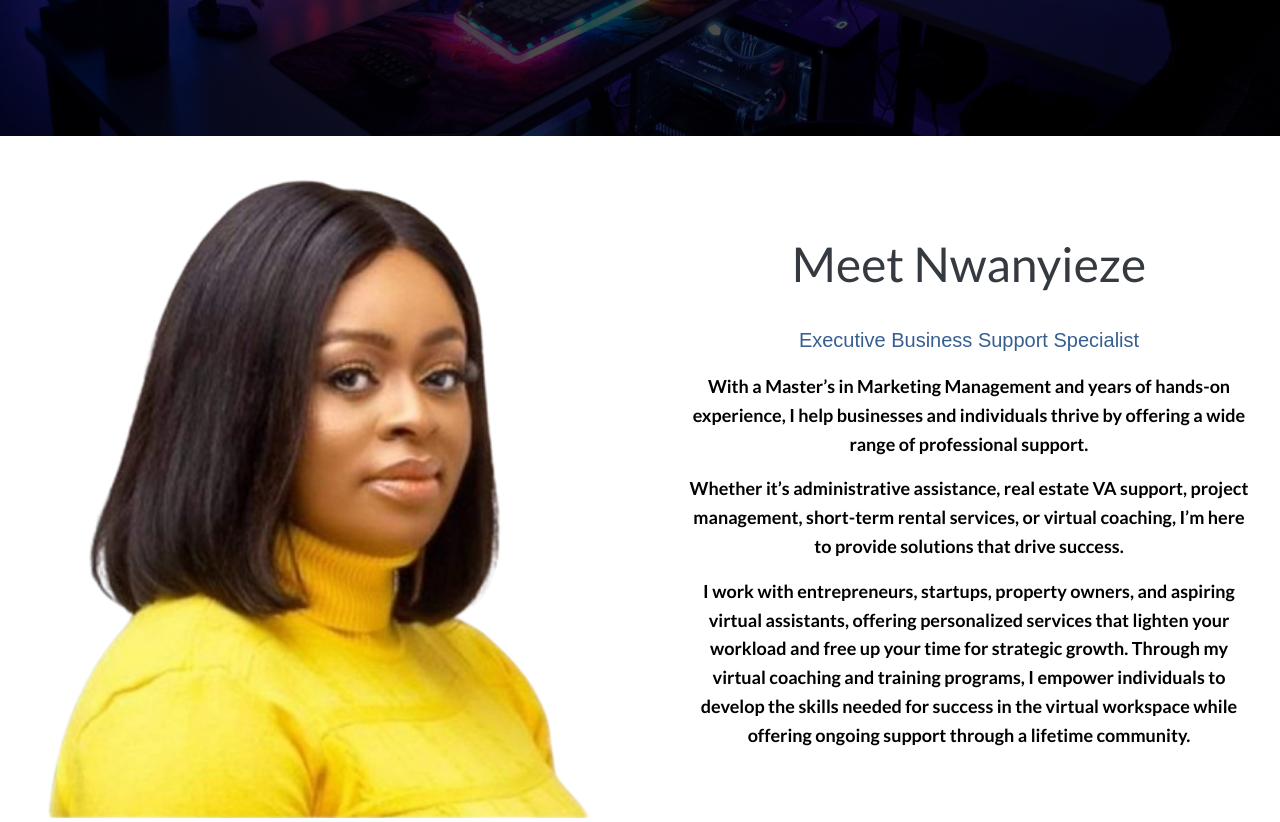
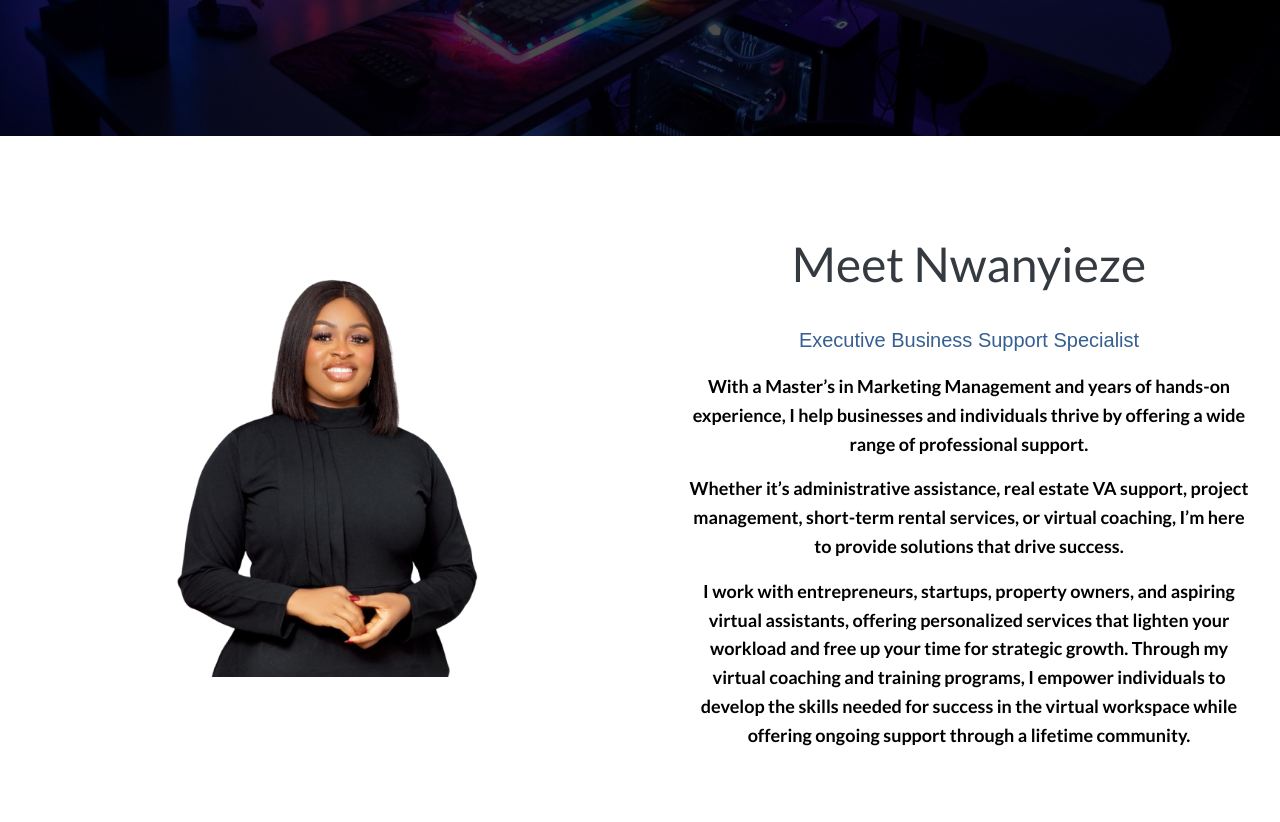
Before and after one commit to freedompraise/TheOptitechHub, a website: page index.html in a window 1280 px wide. Shown: the part 720-1542 px from the top of the page. Drawn offline with Linux system fonts and the light colour scheme.

Commit message:
feat: add image slider functionality with automatic transitions

```diff
--- a/css/style.css
+++ b/css/style.css
@@ -1985,3 +1985,26 @@ label {
 #hire p {
   color: var(--light);
 }
+
+.image-slider {
+  position: relative;
+  width: 100%;
+  height: 400px;
+  overflow: hidden;
+  display: flex;
+  justify-content: center;
+  align-items: center;
+}
+
+.slider-image {
+  position: absolute;
+  width: 100%;
+  height: 100%;
+  object-fit: contain;
+  opacity: 0;
+  transition: opacity 1s ease-in-out;
+}
+
+.slider-image.active {
+  opacity: 1;
+}
--- a/index.html
+++ b/index.html
@@ -7,6 +7,7 @@
 	</title>
 	<meta charset="utf-8">
 	<meta name="viewport" content="width=device-width, initial-scale=1, shrink-to-fit=no">
+
 
 	<link href="https://fonts.googleapis.com/css?family=Roboto:300,400,500,700&display=swap" rel="stylesheet">
 	<link
@@ -69,22 +70,19 @@
 	<section class="ftco-section ftco-no-pb ftco-no-pt ftco-animate" id="about">
 		<div class="container">
 			<div class="row">
-				<div class="col-md-6 img img-3 d-flex justify-content-center align-items-center"
-					style="background-image: url(images/portrait-1.png);">
+				<div class="col-md-6 d-flex justify-content-center align-items-center">
+					<div class="image-slider">
+						<img src="images/portrait-1.png" class="slider-image active" alt="Portrait 1">
+						<img src="images/portrait-2.png" class="slider-image" alt="Portrait 2">
+						<img src="images/portrait-3.png" class="slider-image" alt="Portrait 3">
+					</div>
 				</div>
 				<div class="col-md-6 wrap-about pl-md-5 ftco-animate py-md-5">
-					<div class="heading-section
-					font-weight-bold
-					pt-md-4 description-text">
-						<h1 class="mb-4">
-							Meet Nwanyieze</h1>
+					<div class="heading-section font-weight-bold pt-md-4 description-text">
+						<h1 class="mb-4">Meet Nwanyieze</h1>
 						<span>
-
-							<p class="lead-2">
-								Executive Business Support Specialist </p>
+							<p class="lead-2">Executive Business Support Specialist</p>
 						</span>
-						</h1>
-
 						<p>With a Master’s in Marketing Management and years of hands-on experience, I help businesses
 							and individuals thrive by offering a wide range of professional support.</p>
 						<p>Whether it’s administrative assistance, real estate VA support, project management,
@@ -96,9 +94,6 @@
 							to develop the skills needed for success in the virtual workspace while offering ongoing
 							support through a lifetime community.</p>
 					</div>
-
-
-
 				</div>
 			</div>
 		</div>
--- a/js/main.js
+++ b/js/main.js
@@ -347,4 +347,17 @@
       animateIn: "flipInX", // Custom animation on slide in
     });
   });
+
+  document.addEventListener("DOMContentLoaded", () => {
+    const images = document.querySelectorAll(".slider-image");
+    let currentIndex = 0;
+
+    function showNextImage() {
+      images[currentIndex].classList.remove("active");
+      currentIndex = (currentIndex + 1) % images.length;
+      images[currentIndex].classList.add("active");
+    }
+
+    setInterval(showNextImage, 3000); // Change image every 3 seconds
+  });
 })(jQuery);
```
Also changed, not shown: images/portrait-3.png (added).
